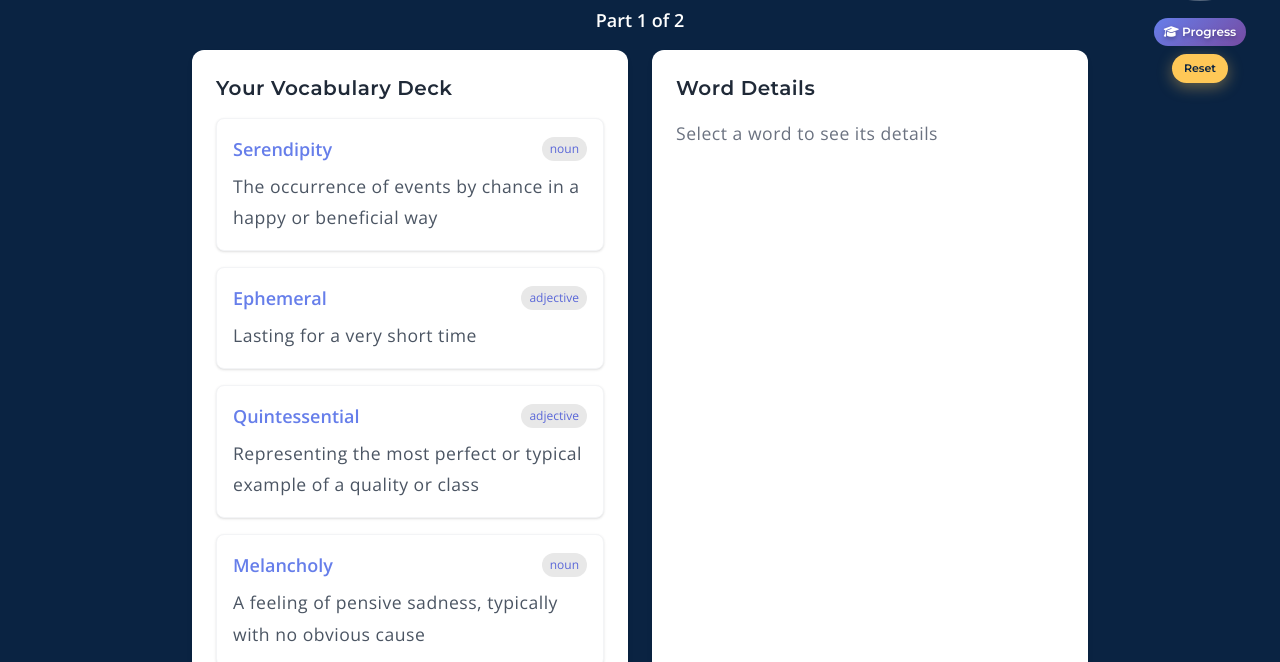
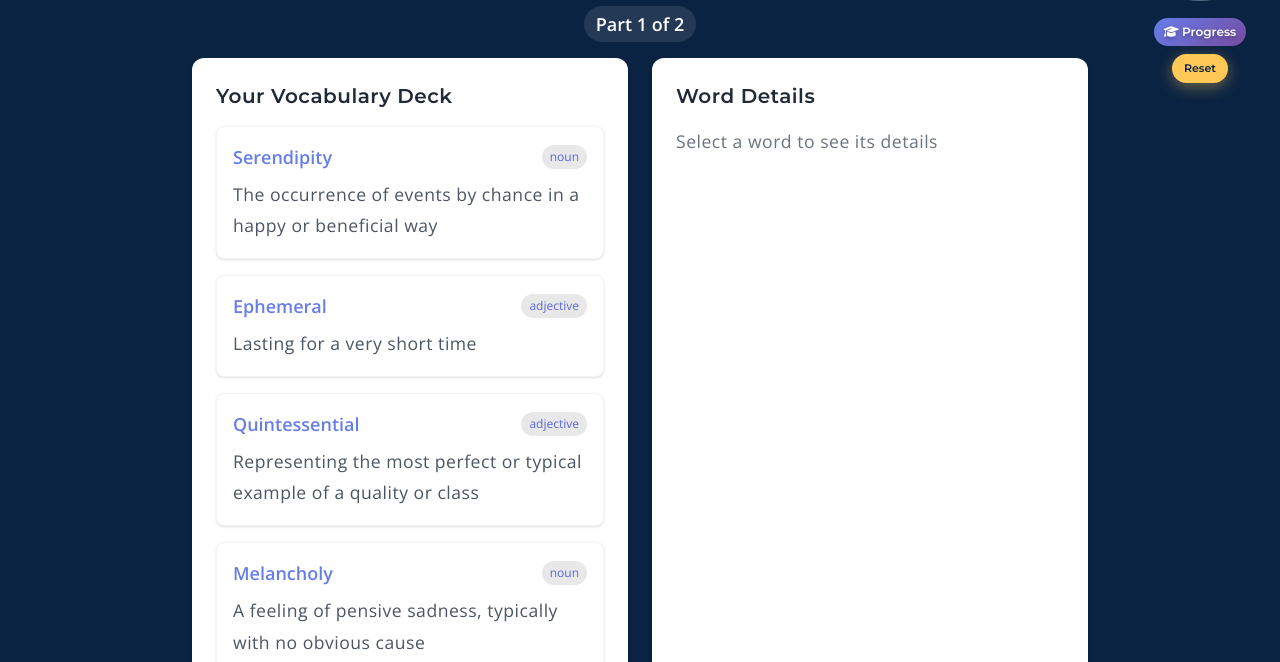
Before and after one commit to jcraiz/testvocab25, a plain HTML site: page index.html in a window 1280 px wide. Shown: the part 138-800 px from the top of the page. Drawn offline with nearby package versions, Linux system fonts and the light colour scheme.

Commit message:
Update style.css

```diff
--- a/style.css
+++ b/style.css
@@ -97,6 +97,14 @@ h2 {
 h3 {
     font-size: 1.2em;
     line-height: 1.3;
+}
+
+/* Part indicator styling */
+#part-indicator {
+    background: rgba(255, 255, 255, 0.1);
+    padding: 4px 12px;
+    border-radius: 20px;
+    display: inline-block;
 }
 
 /* Sound icon styles */
```
